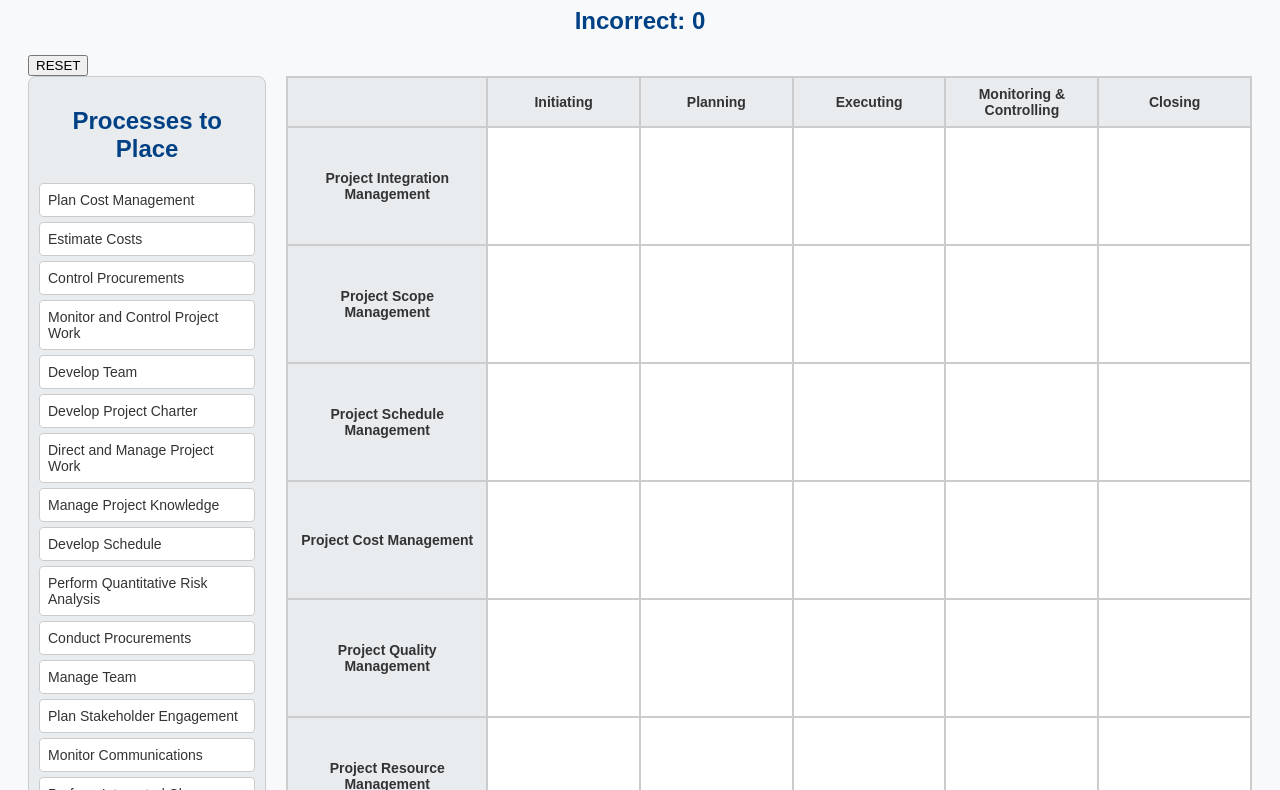
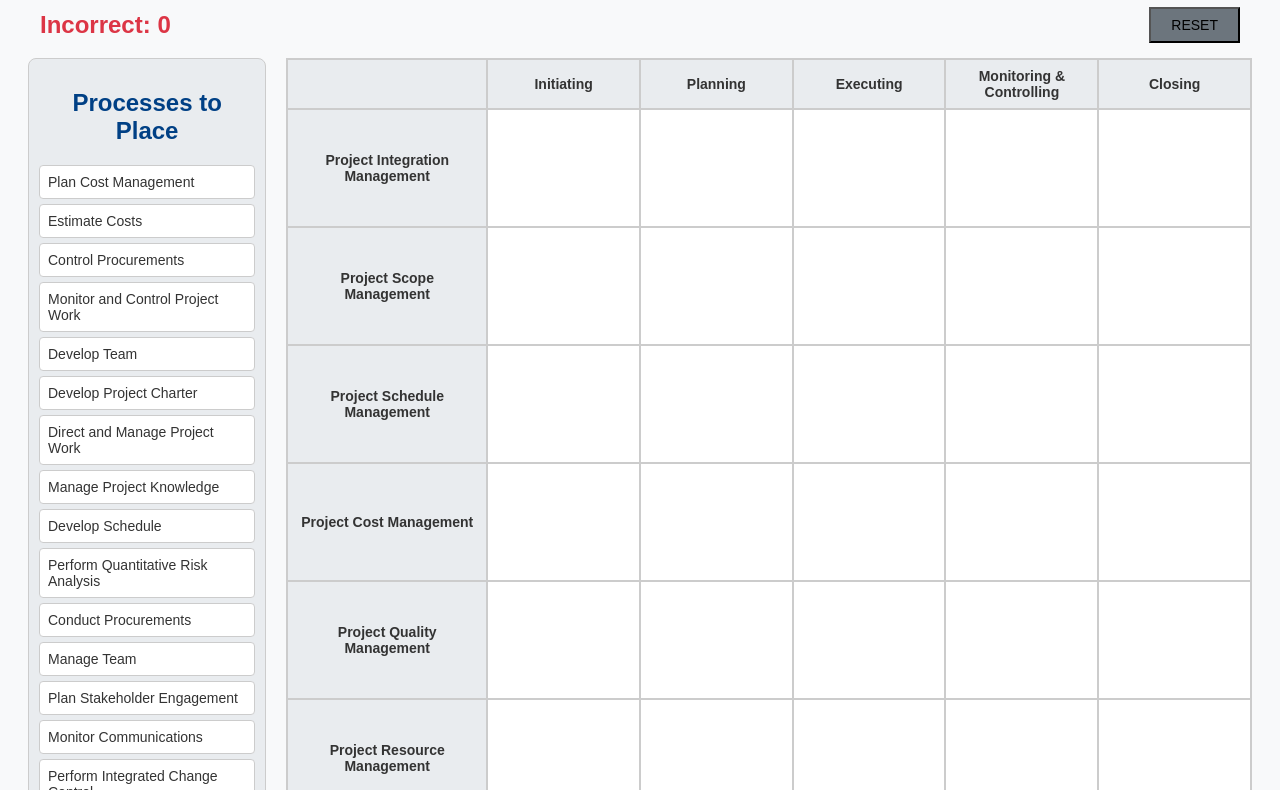
Before and after one commit to krkwd/pmpchart, a plain HTML site: page index.html in a window 1280 px wide. Shown: the part 101-891 px from the top of the page. Drawn offline with Linux system fonts and the light colour scheme.

Commit message:
Added sound and Incorrect counter

```diff
--- a/style.css
+++ b/style.css
@@ -18,6 +18,31 @@ h1, h2 {
     text-align: center;
     color: #004085;
 }
+
+#game-controls {
+    display: flex;
+    justify-content: space-between;
+    align-items: center;
+    max-width: 1200px;
+    margin: 0 auto 15px auto;
+    padding: 0 10px;
+}
+
+#game-controls h2 {
+    margin: 0;
+    color: #dc3545;
+}
+
+#reset-btn {
+    background-color: #6c757d;
+    padding: 8px 20px;
+    font-size: 14px;
+}
+
+#reset-btn:hover {
+    background-color: #5a6268;
+}
+
 
 #app-container {
     display: flex;
```
